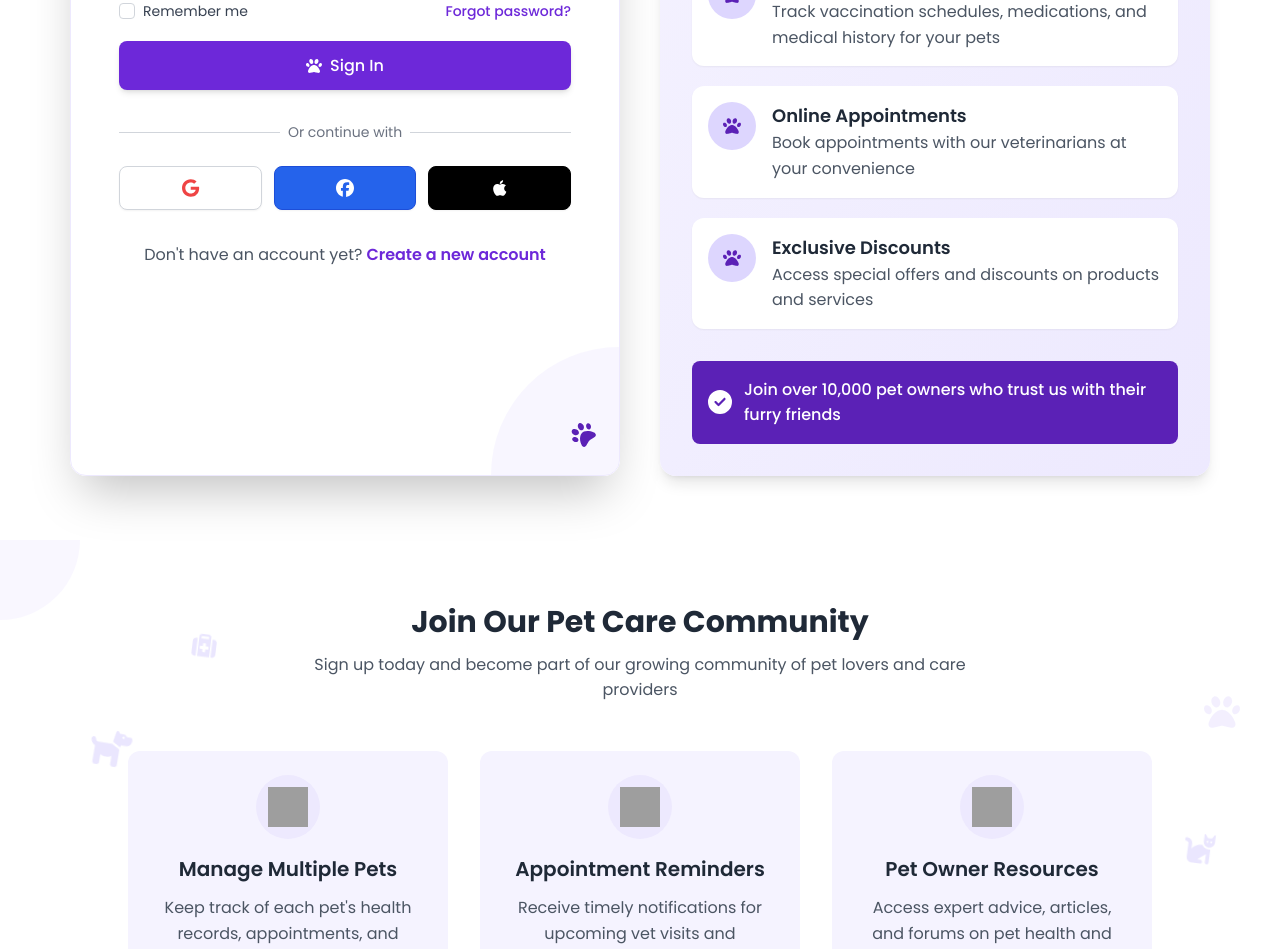
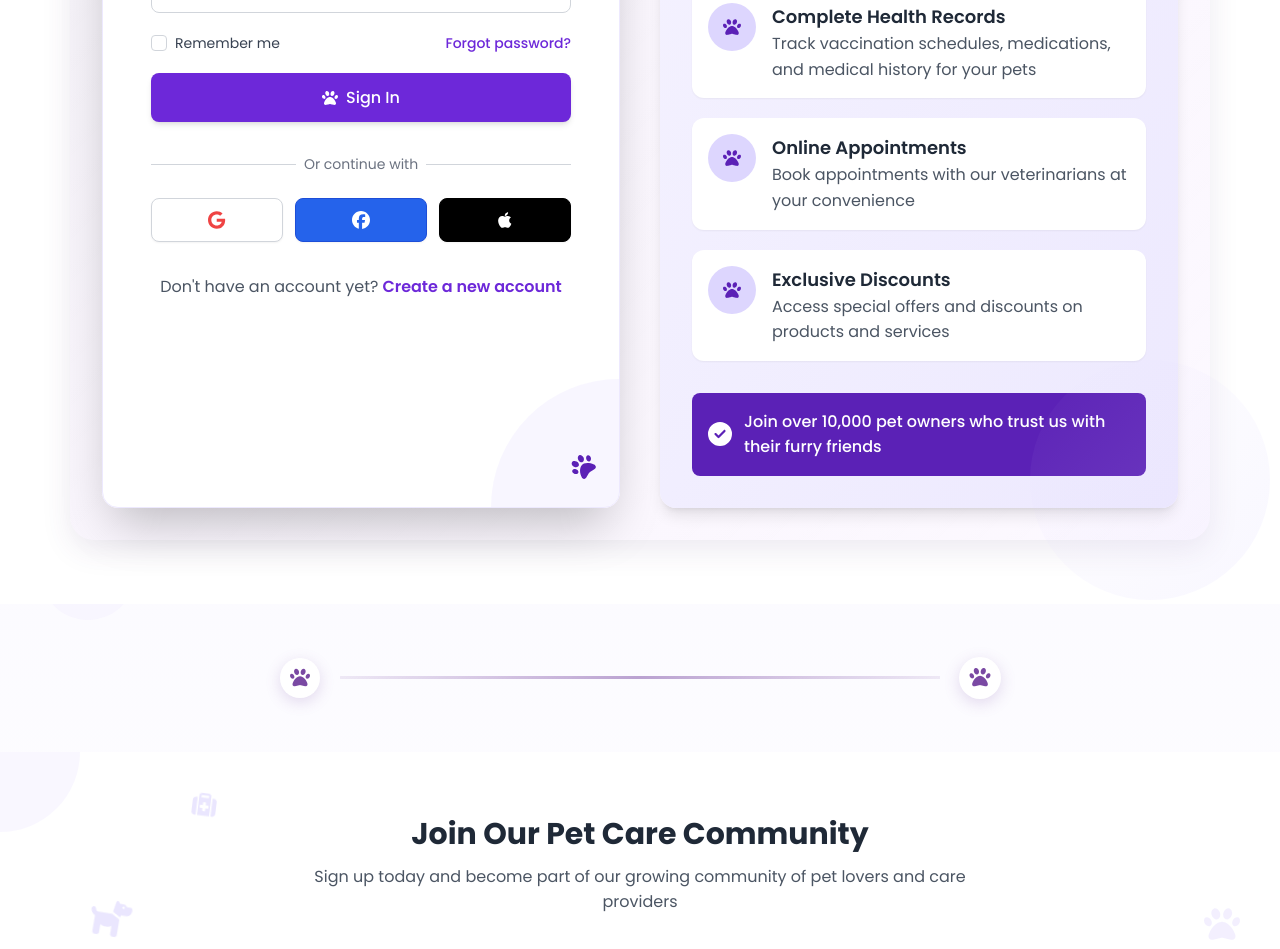
Before and after one commit to ahmed-said-dev/EliteProject, a Next.js app in the folder elite-frontend/: page /login in a window 1280 px wide. Shown: the part 999-1948 px from the top of the page. Built offline with nearby package versions, Linux system fonts and the light colour scheme; grey boxes are pictures that could not be loaded.

Commit message:
`Added veterinary-themed background, custom shape divider, gradient background with custom shadow effect, decorative elements, and transparent divider to login page`

```diff
--- a/elite-frontend/pages/login.js
+++ b/elite-frontend/pages/login.js
@@ -8,6 +8,8 @@ import {
   BenefitsCard,
   CommunitySection
 } from '@/components/Auth';
+import Divider from '@/components/Divider';
+
 
 export default function Login() {
   const router = useRouter();
@@ -123,9 +125,40 @@ export default function Login() {
         overlayOpacity={0.7}
       />
 
+      {/* Veterinary-themed pattern background */}
+      <div className="absolute inset-0 pointer-events-none overflow-hidden" style={{ zIndex: 1 }}>
+        <div className="absolute w-full h-full bg-repeat opacity-5"
+             style={{ backgroundSize: '100px' }}></div>
+      </div>
+
+      {/* Custom shape divider */}
+      <div className="absolute left-0 right-0 h-24 -mt-12 transform rotate-180" style={{ zIndex: 2 }}>
+        <svg xmlns="http://www.w3.org/2000/svg" viewBox="0 0 1440 320" className="w-full h-full" preserveAspectRatio="none">
+          <path fill="rgba(74, 45, 113, 0.07)" fillOpacity="1" d="M0,160L48,181.3C96,203,192,245,288,224C384,203,480,117,576,90.7C672,64,768,96,864,128C960,160,1056,192,1152,170.7C1248,149,1344,75,1392,37.3L1440,0L1440,320L1392,320C1344,320,1248,320,1152,320C1056,320,960,320,864,320C768,320,672,320,576,320C480,320,384,320,288,320C192,320,96,320,48,320L0,320Z"></path>
+        </svg>
+      </div>
+
       <Section className="py-16 relative z-10">
         <div className="container mx-auto px-4">
-          <div className="flex flex-col md:flex-row max-w-6xl mx-auto gap-10 items-stretch">
+          {/* Gradient background with custom shadow effect */}
+          <div className="relative flex flex-col md:flex-row max-w-6xl mx-auto gap-10 items-stretch p-8 rounded-3xl"
+               style={{
+                 background: 'linear-gradient(135deg, rgba(74, 45, 113, 0.08) 0%, rgba(157, 78, 221, 0.05) 50%, rgba(219, 166, 255, 0.07) 100%)',
+                 boxShadow: '0 10px 30px rgba(74, 45, 113, 0.1), inset 0 1px 0 rgba(255, 255, 255, 0.6)'
+               }}>
+
+            {/* Decorative elements */}
+            <div className="absolute top-0 left-0 w-40 h-40 rounded-full bg-gradient-to-br from-purple-200/20 to-transparent -translate-x-1/3 -translate-y-1/3"></div>
+            <div className="absolute bottom-0 right-0 w-60 h-60 rounded-full bg-gradient-to-tl from-purple-200/20 to-transparent translate-x-1/4 translate-y-1/4"></div>
+
+            {/* Gradient border effect */}
+            <div className="absolute inset-0 rounded-3xl overflow-hidden"
+                 style={{
+                   background: 'linear-gradient(135deg, rgba(255, 255, 255, 0.2), rgba(255, 255, 255, 0))',
+                   border: '1px solid rgba(255, 255, 255, 0.15)',
+                   zIndex: -1
+                 }}>
+            </div>
 
             {/* Form Card with decorative elements */}
             <LoginForm
@@ -147,6 +180,11 @@ export default function Login() {
         </div>
       </Section>
 
+      {/* Decorative Divider with paw prints */}
+      <div className="py-6 relative z-10">
+        <Divider transparent={true} />
+      </div>
+
       {/* Join Community Section */}
       <CommunitySection
         isLogin={isLogin}
--- a/elite-frontend/src/components/Divider/Divider.module.css
+++ b/elite-frontend/src/components/Divider/Divider.module.css
@@ -116,6 +116,11 @@
   animation: pulse 2s infinite ease-in-out 1s; /* Offset animation for right paw */
 }
 
+/* Transparent background version */
+.transparentBg {
+  background: transparent;
+}
+
 /* Responsive styles */
 @media screen and (max-width: 576px) {
   .customDivider {
--- a/elite-frontend/src/components/Divider/Divider.module.css.d.ts
+++ b/elite-frontend/src/components/Divider/Divider.module.css.d.ts
@@ -7,6 +7,7 @@ declare const styles: {
   readonly "pawIcon": string;
   readonly "gradientLine": string;
   readonly "pulse": string;
+  readonly "transparentBg": string;
 };
 
 export default styles;
--- a/elite-frontend/src/components/Divider/Divider.tsx
+++ b/elite-frontend/src/components/Divider/Divider.tsx
@@ -3,9 +3,13 @@ import styles from './Divider.module.css';
 import PawPrint from './components/PawPrint';
 import GradientLine from './components/GradientLine';
 
-const Divider: React.FC = () => {
+interface DividerProps {
+  transparent?: boolean;
+}
+
+const Divider: React.FC<DividerProps> = ({ transparent = false }) => {
   return (
-    <div className={styles.customDivider}>
+    <div className={`${styles.customDivider} ${transparent ? styles.transparentBg : ''}`}>
       <div className={styles.dividerContent}>
         <PawPrint position="left" />
         <GradientLine />
```
